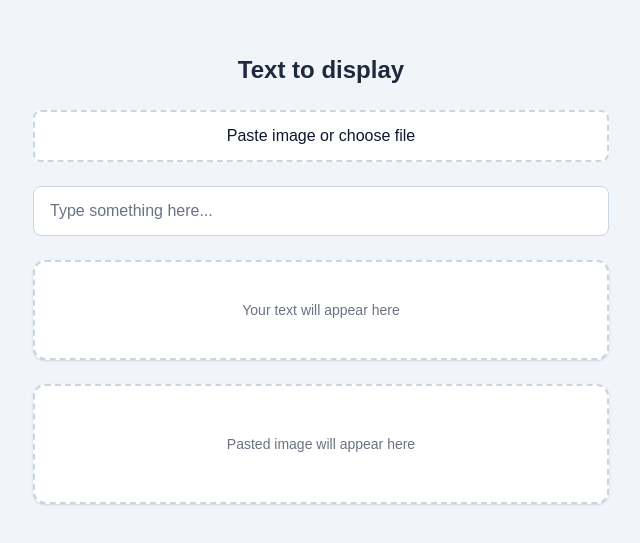
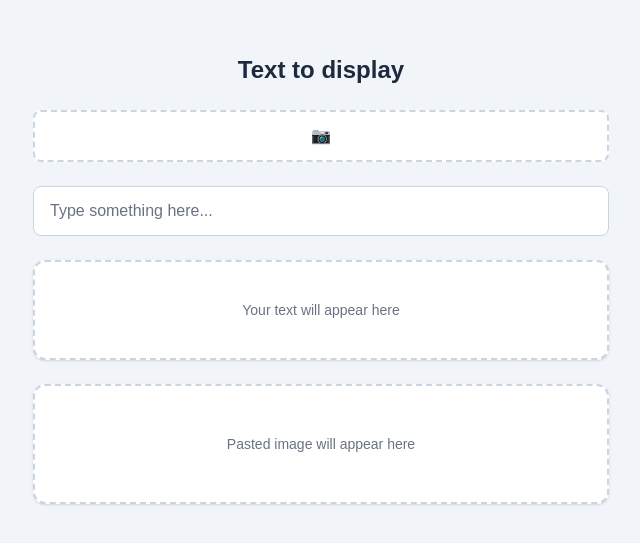
Before and after one commit to KorradoInganamorte/input, a Next.js app: page / in a window 1280 px wide. Shown: the part 121-664 px from the top of the page, without its empty margins (319-959 px from the left). Built offline with nearby package versions, Linux system fonts and the light colour scheme.

Commit message:
fix mis click

```diff
--- a/app/page.tsx
+++ b/app/page.tsx
@@ -57,7 +57,7 @@ export default function Home() {
           Text to display
         </h1>
 
-        <div className="flex flex-col gap-2">
+        <div className="flex flex-col items-center gap-2">
           <input
             ref={fileInputRef}
             type="file"
@@ -70,8 +70,9 @@ export default function Home() {
             onClick={handlePasteClick}
             className="w-full px-4 py-3 rounded-lg border-2 border-dashed border-slate-300 dark:border-gray-900 bg-white dark:bg-slate-900 text-slate-900 dark:text-gray-500 hover:border-slate-500 hover:bg-slate-50 dark:hover:bg-slate-800 dark:hover:border-slate-800 focus:outline-none focus:ring-2 focus:ring-slate-500 font-medium transition-colors"
           >
-            Paste image or choose file
+            📷
           </button>
+          {/* <p className="text-gray-500 text-sm">(Paste image or choose file)</p> */}
         </div>
 
         <label className="block">
@@ -90,7 +91,6 @@ export default function Home() {
             <p className="text-slate-800 dark:text-slate-100 text-lg whitespace-pre-wrap wrap-break-word text-center">
               <span className="text-slate-900">. </span>
               {text}
-              <span className="text-slate-900"> .</span>
             </p>
           ) : (
             <p className="text-gray-500 dark:text-gray-500 text-sm">
```
